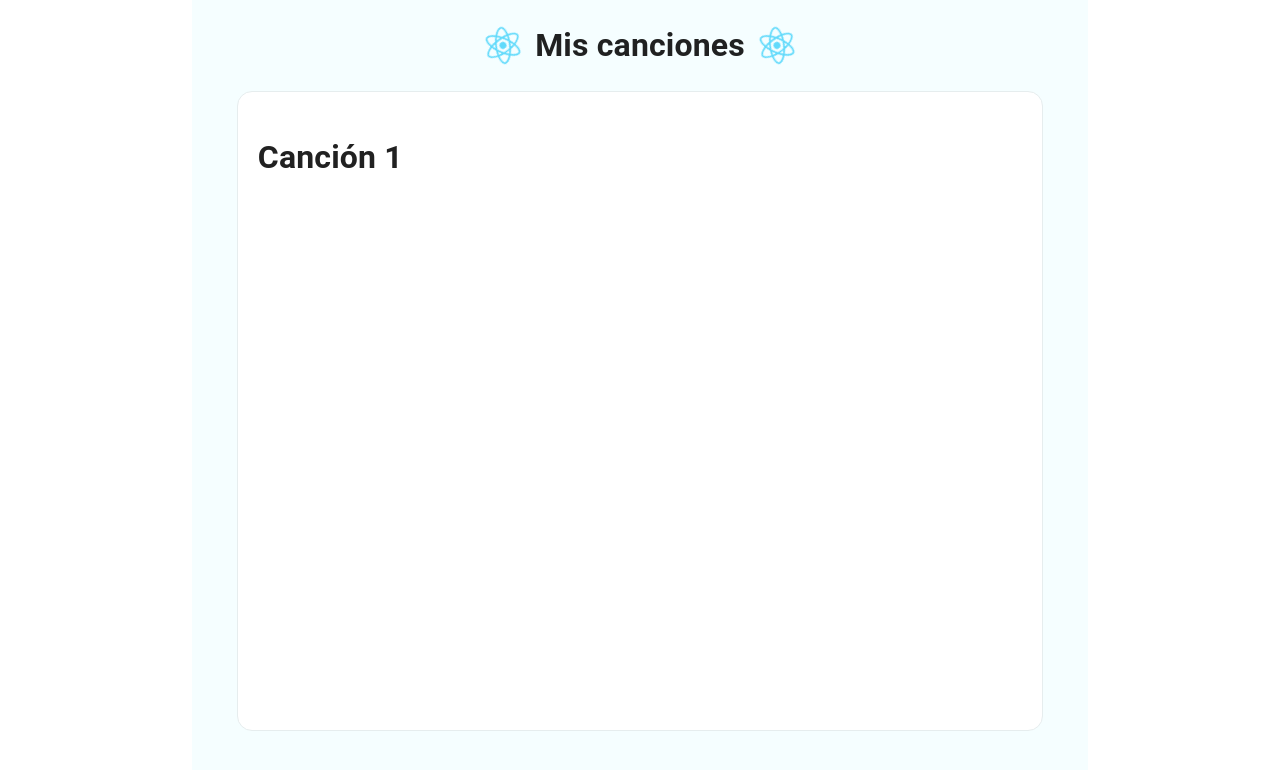
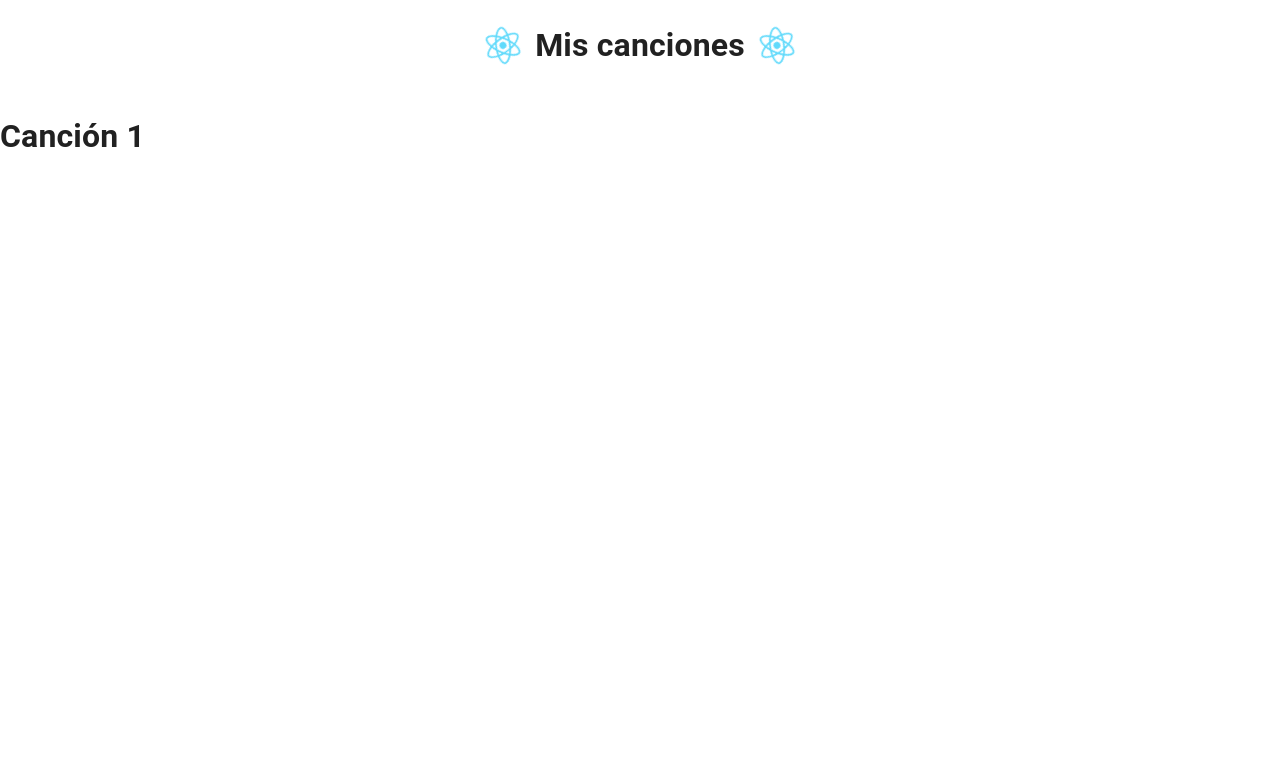
Before and after one commit to gerleven/React, a React (Create React App) app in the folder mis-canciones/: page /cancion/1 in a window 1280 px wide. Shown: the top 770 px of the page. Built offline with nearby package versions, Linux system fonts and the light colour scheme.

Commit message:
create a new theme with a new primary light blue color, error404 page done

```diff
--- a/mis-canciones/src/App.css
+++ b/mis-canciones/src/App.css
@@ -1,4 +1,37 @@
 @media (prefers-reduced-motion: no-preference) {
+  .App-header img {
+    animation: App-logo-spin infinite 20s linear;
+  }
+}
+
+@keyframes App-logo-spin {
+  from {
+    transform: rotate(0deg);
+  }
+  to {
+    transform: rotate(360deg);
+  }
+}
+
+.App {
+  display: flex;
+  flex-direction: column;
+  width: 100%;
+  min-height: 100vh;
+}
+
+.App-header {
+  display: flex;
+  justify-content: center;
+}
+
+.App-header img {
+  max-width: 64px;
+  height: auto;
+}
+
+/* Mi version: */
+/* @media (prefers-reduced-motion: no-preference) {
   .App-header img {
     animation: App-logo-spin infinite 20s linear;
   }
@@ -40,4 +73,4 @@
   border: solid 1px rgb(230, 237, 238);
   border-radius: 15px;
   padding: 20px;
-}
+} */
--- a/mis-canciones/src/Pages/Error404.js
+++ b/mis-canciones/src/Pages/Error404.js
@@ -1,9 +1,10 @@
 import React from "react";
-import { useLocation, useNavigate } from "react-router-dom";
+import { useLocation, useNavigate, Link } from "react-router-dom";
 import Alert from "@mui/material/Alert";
 import AlertTitle from "@mui/material/AlertTitle";
 import Stack from "@mui/material/Stack";
 import Button from "@mui/material/Button";
+import HomeIcon from "@mui/icons-material/Home";
 
 const Eror404 = () => {
   const url = useLocation();
@@ -17,7 +18,13 @@ const Eror404 = () => {
             navigate("/");
           }}
           action={
-            <Button color="inherit" size="small" onClick={()=>{navigate("/")}}>
+            <Button
+              color="inherit"
+              size="small"
+              onClick={() => {
+                navigate("/");
+              }}
+            >
               Volver
             </Button>
           }
@@ -26,6 +33,13 @@ const Eror404 = () => {
           La url <b>'{url.pathname}'</b> no fue encontrada
         </Alert>
       </Stack>
+      <div style={{ margin: "1rem auto", textAlign: "center" }}>
+        <Link to="/">
+          <Button variant="outlined" startIcon={<HomeIcon />}>
+            Volver
+          </Button>
+        </Link>
+      </div>
     </>
   );
 };
--- a/mis-canciones/src/index.js
+++ b/mis-canciones/src/index.js
@@ -1,13 +1,32 @@
-import React from 'react';
-import ReactDOM from 'react-dom/client';
-import App from './App';
-import reportWebVitals from './reportWebVitals';
+import React from "react";
+import ReactDOM from "react-dom/client";
+import App from "./App";
+import reportWebVitals from "./reportWebVitals";
 
-const root = ReactDOM.createRoot(document.getElementById('root'));
+import { ThemeProvider, createTheme } from "@mui/material/styles";
+import { red } from "@mui/material/colors";
+import { unstable_createMuiStrictModeTheme } from '@mui/material/styles';
+
+const theme1 = unstable_createMuiStrictModeTheme();
+
+const theme = createTheme({
+  palette: {
+    primary: {
+      main: "#61DAFB",
+    },
+    // secondary: {
+    //   main: red[500],
+    // },
+  },
+});
+
+const root = ReactDOM.createRoot(document.getElementById("root"));
 root.render(
-  <React.StrictMode>
-    <App />
-  </React.StrictMode>
+  <ThemeProvider theme={theme}>
+    <React.StrictMode>
+      <App />
+    </React.StrictMode>
+  </ThemeProvider>
 );
 
 // If you want to start measuring performance in your app, pass a function
```
